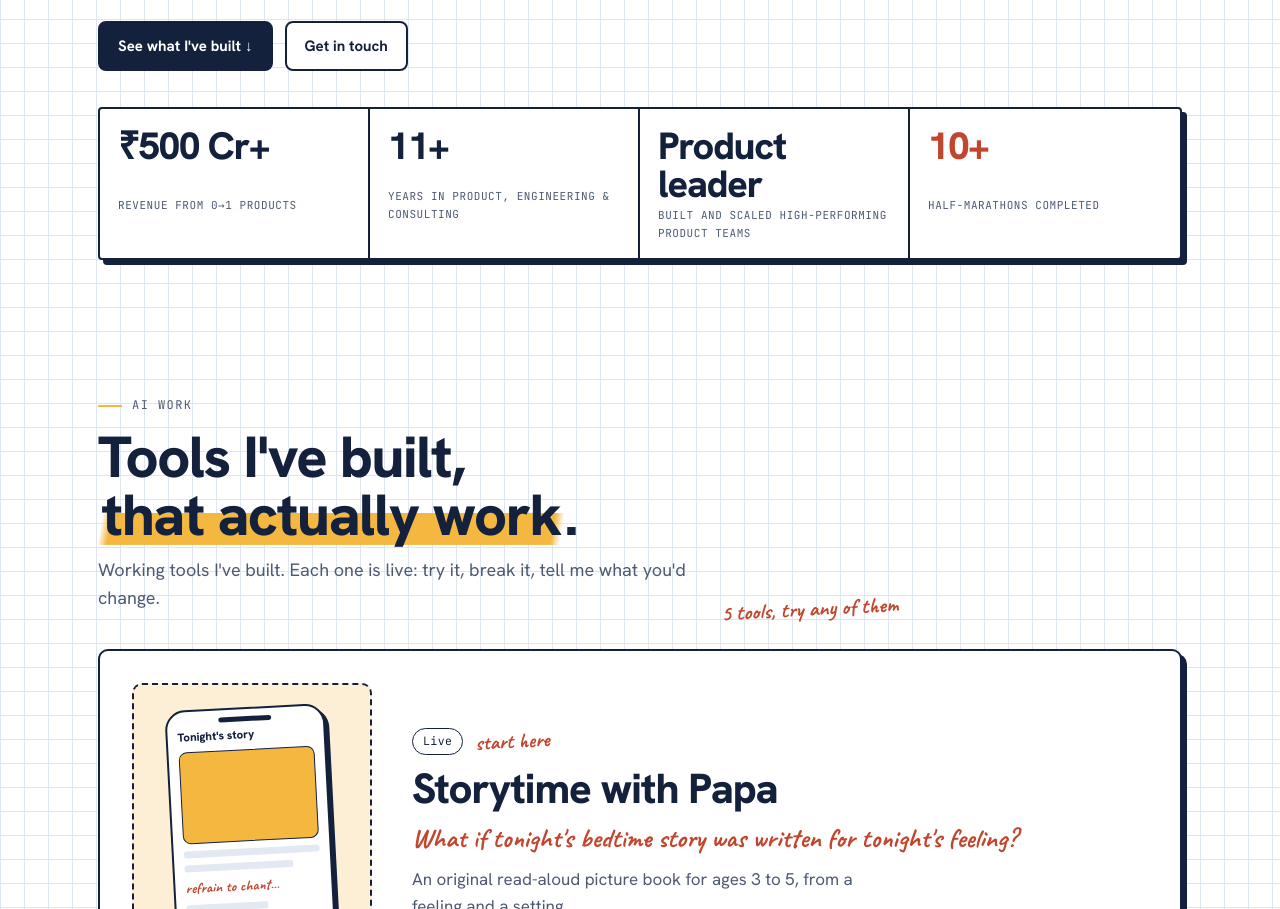
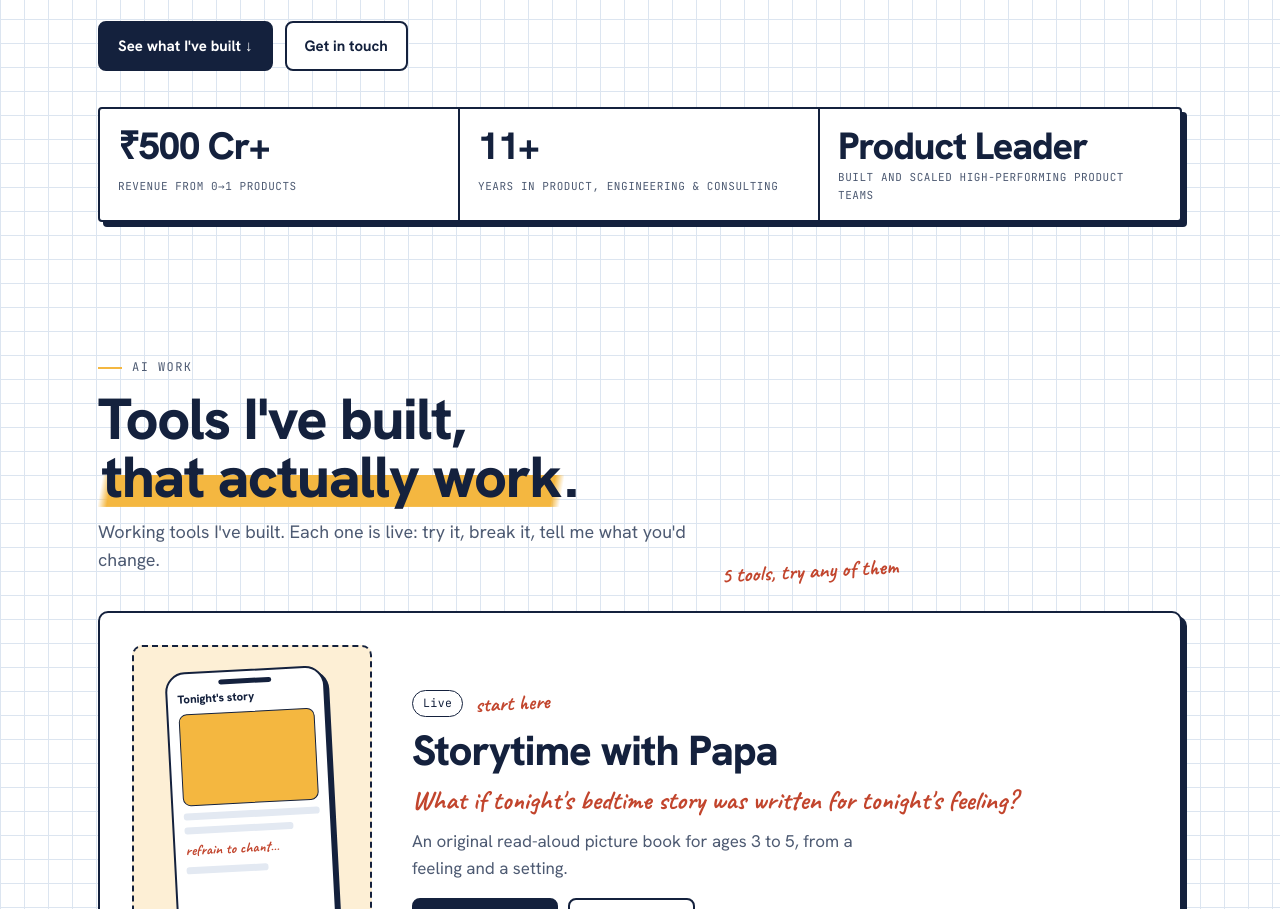
Before and after one commit to aditya24khanna/aditya24khanna.github.io, a plain HTML site: page index.html in a window 1280 px wide. Shown: the part 869-1778 px from the top of the page. Drawn offline with Linux system fonts and the light colour scheme.

Commit message:
Stats: three cells (drop half-marathons); last odd cell spans full width on phones
Co-Authored-By: Claude Opus 5.5 <noreply@anthropic.com>
Claude-Session: https://claude.ai/code/session_01AH9diQsur5jQ9iWD4p1x9y

```diff
--- a/assets/css/main.css
+++ b/assets/css/main.css
@@ -283,6 +283,7 @@ mark, .hl { color: inherit; background: linear-gradient(100deg, transparent 1%,
   .cells div:nth-child(odd) { border-right: 2px solid var(--ink); }
   .cells div:last-child { border-bottom: 0; }
   .cells div:nth-last-child(2):nth-child(odd) { border-bottom: 0; }
+  .cells div:last-child:nth-child(odd) { grid-column: 1 / -1; border-right: 0; }
   .cs-blocks { grid-template-columns: minmax(0, 1fr); }
   .role { grid-template-columns: minmax(0, 1fr); gap: 6px; padding: 18px; }
   .screens { grid-template-columns: repeat(2, minmax(0, 1fr)); gap: 20px 14px; }
--- a/data/site.json
+++ b/data/site.json
@@ -32,12 +32,8 @@
       "label": "Years in product, engineering & consulting"
     },
     {
-      "value": "Product leader",
+      "value": "Product Leader",
       "label": "Built and scaled high-performing product teams"
-    },
-    {
-      "value": "10+",
-      "label": "Half-marathons completed"
     }
   ],
   "workedAt": [
--- a/index.html
+++ b/index.html
@@ -13,10 +13,10 @@
   <link rel="preconnect" href="https://fonts.googleapis.com">
   <link rel="preconnect" href="https://fonts.gstatic.com" crossorigin>
   <link rel="stylesheet" href="https://fonts.googleapis.com/css2?family=Hanken+Grotesk:wght@400;500;600;700;800&family=Caveat:wght@600;700&family=JetBrains+Mono:wght@400;500&display=swap">
-  <link rel="stylesheet" href="assets/css/tokens.css?v=20261121b">
-  <link rel="stylesheet" href="assets/css/main.css?v=20261121b">
+  <link rel="stylesheet" href="assets/css/tokens.css?v=20261121c">
+  <link rel="stylesheet" href="assets/css/main.css?v=20261121c">
   <script>try{var t=localStorage.getItem('theme');if(t)document.documentElement.setAttribute('data-theme',t);}catch(e){}</script>
-  <script src="assets/js/main.js?v=20261121b" defer></script>
+  <script src="assets/js/main.js?v=20261121c" defer></script>
   <script data-goatcounter="https://adikhanna.goatcounter.com/count" async src="//gc.zgo.at/count.js"></script>
 </head>
 <body>
```
